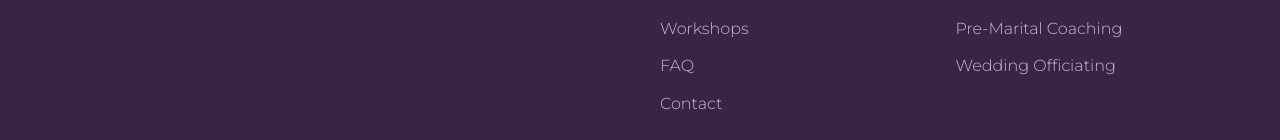
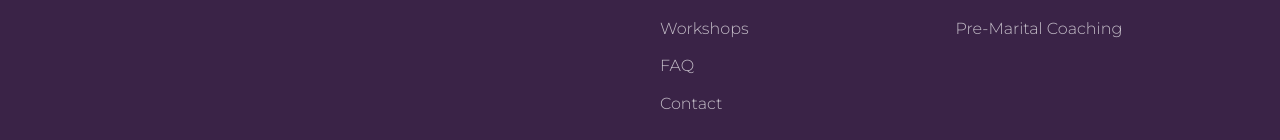
Before and after one commit to DwoodyCoaches1/DwoodyCoaches1.github.io, a plain HTML site: page index.html in a window 1280 px wide. Shown: the part 7607-7747 px from the top of the page. Drawn offline with nearby package versions, Linux system fonts and the light colour scheme.

Commit message:
Update index.html

```diff
--- a/index.html
+++ b/index.html
@@ -2232,7 +2232,7 @@
             <li><a href="#services">Relationship Coaching</a></li>
             <li><a href="#services">Leadership Coaching</a></li>
             <li><a href="#services">Pre-Marital Coaching</a></li>
-            <li><a href="#services">Wedding Officiating</a></li>
+
           </ul>
         </div>
       </div>
```
